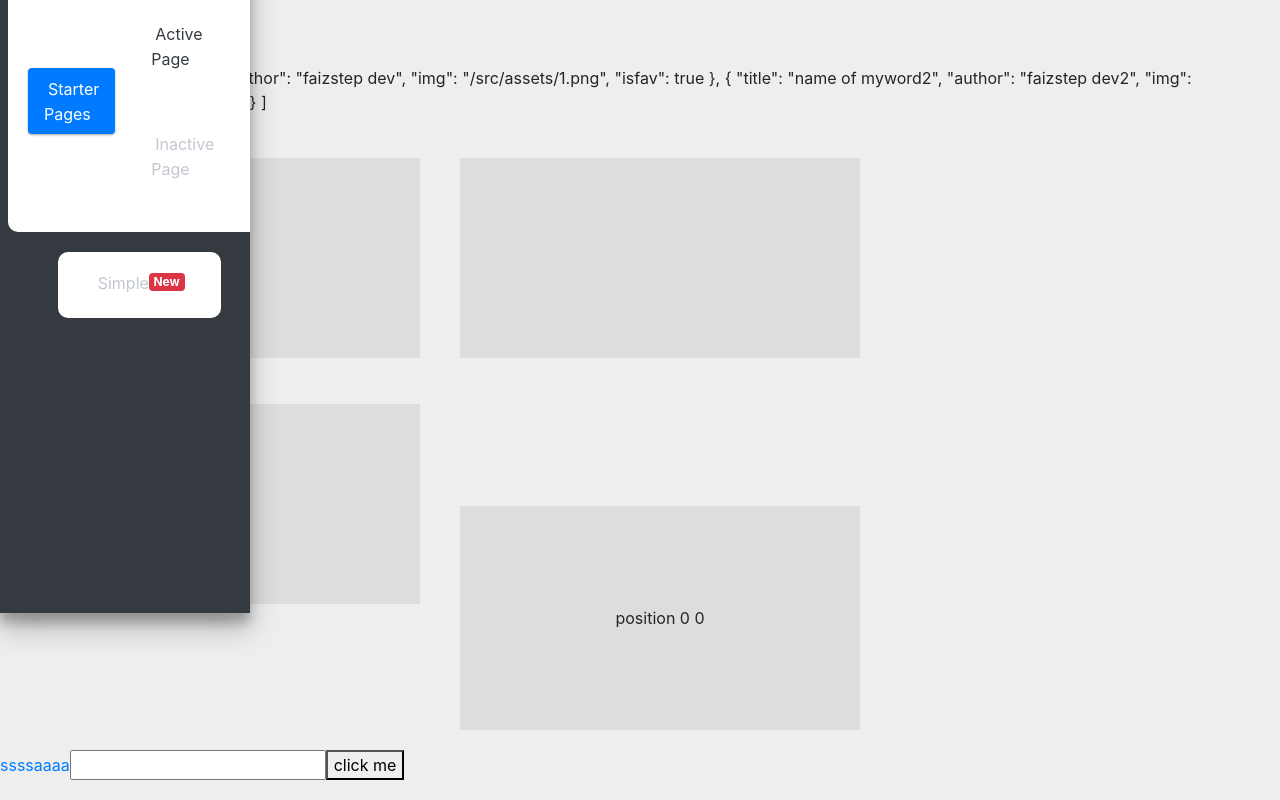
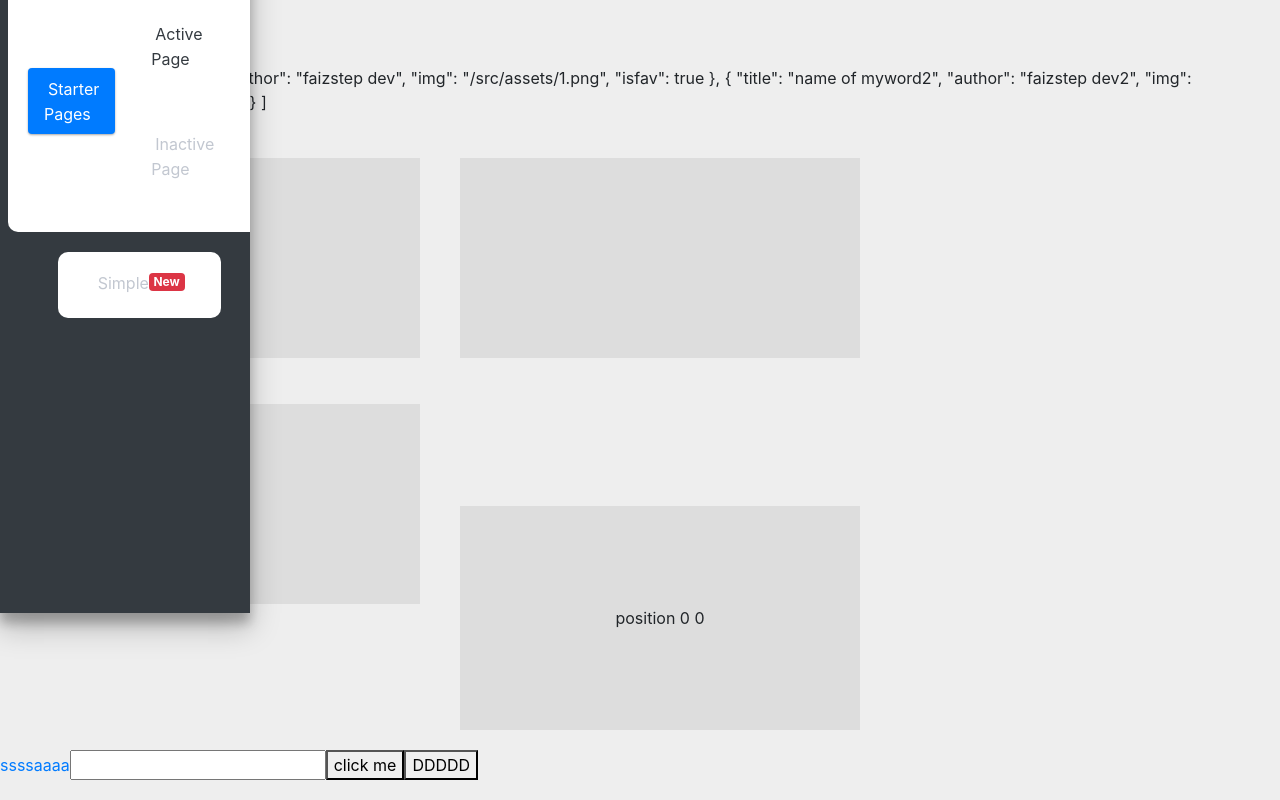
Before and after one commit to faizstepgit/vite-project, a Vue app: page /Create in a window 1280 px wide. Shown: the part 187-987 px from the top of the page. Built offline with nearby package versions, Linux system fonts and the light colour scheme.

Commit message:
Update_api Axios global

```diff
--- a/package.json
+++ b/package.json
@@ -10,8 +10,10 @@
   },
   "dependencies": {
     "admin-lte": "^3.2.0",
+    "axios": "^1.3.4",
     "bootstrap": "^5.3.0-alpha1",
     "vue": "^3.2.45",
+    "vue-axios": "^3.5.2",
     "vue-router": "^4.1.6"
   },
   "devDependencies": {
--- a/src/main.js
+++ b/src/main.js
@@ -3,9 +3,11 @@ import './components/center/CSS/style.css';
 import App from './App.vue';
 import adminlte from './components/center/layout/adminlte.vue';
 import router from './router';
-
+import axios from 'axios'
+import VueAxios from 'vue-axios'
 const app = createApp(App);
 
 app.use(router);
+app.use(VueAxios, axios)
 app.component('adminlte', adminlte);
 app.mount('#app');
--- a/src/views/Authentication/Login.vue
+++ b/src/views/Authentication/Login.vue
@@ -9,7 +9,7 @@
 export default {
   setup() {
       onBeforeMount(() => {
-        // alert('ssssssssssssssssss');
+        alert('ssssssssssssssssss');
 
       })
     },
--- a/src/views/Create.vue
+++ b/src/views/Create.vue
@@ -31,9 +31,12 @@
 </div>
 <a href="https://www.facebook.com/Faizstep/" target="_blank">ssss</a>
 <a v-bind:href="url" target="_blank">aaaa</a>
-
 <input type="text" ref="name">
 <button @click="clicklist">click me</button>
+<button @click="testDPI()">DDDDD</button>
+  <div v-for="(item,index) in info.status">
+    <h1>{{ index }} - {{  item }}</h1>
+  </div>
 </template>
 
 <script>
@@ -46,6 +49,7 @@ export default {
       x :0,
       y :0,
       showbook : true,
+      info : {},
       book : [
         { title :'name of myword',author:'faizstep dev',img : '/src/assets/1.png',isfav : true},
         { title :'name of myword1',author:'faizstep dev1',img : '/src/assets/2.png',isfav : false},
@@ -78,13 +82,28 @@ export default {
         this.$refs.name.classList.toggle('active');
         this.$refs.name.focus();
         console.log(this.$refs.name);
+      },
+      testDPI() {
+        this.axios.post('http://tools.kunlokka.com:203/test_post.php',
+        {
+          "username" : "qwer",
+          "password" : "asdf"
+        }
+        )
+        .then(response => (
+          this.info = response.data,
+          console.log(response.data)
+        ))
+        .catch(error => console.log(error))
       }
     },
     computed : {
       filter() {
         return this.book.filter((book) => book.isfav )
-      }
+      },
+
     }
+
 }
 </script>
 
```
Also changed, not shown: 1 other file (tests, documents, lock files or other folders).
